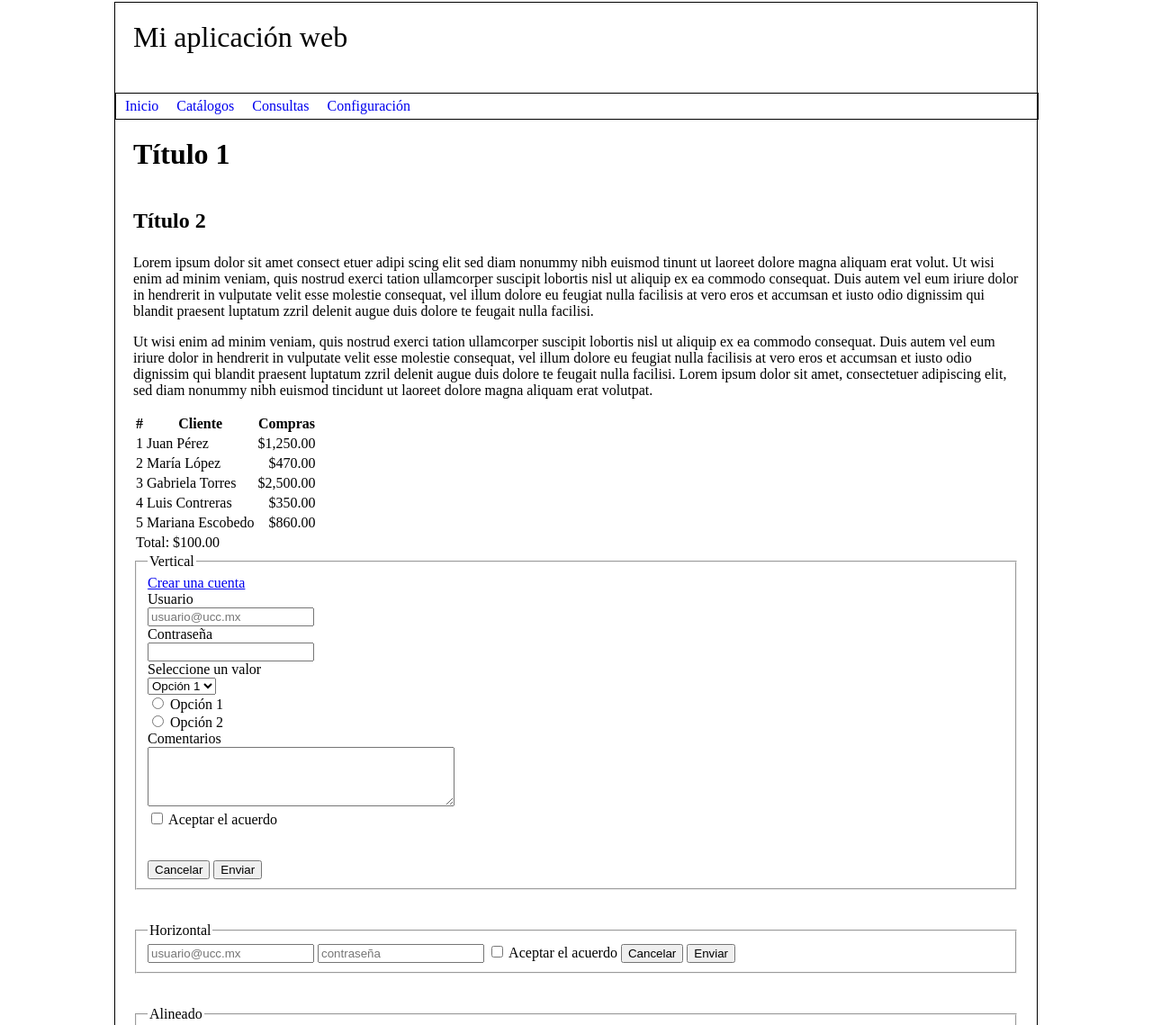
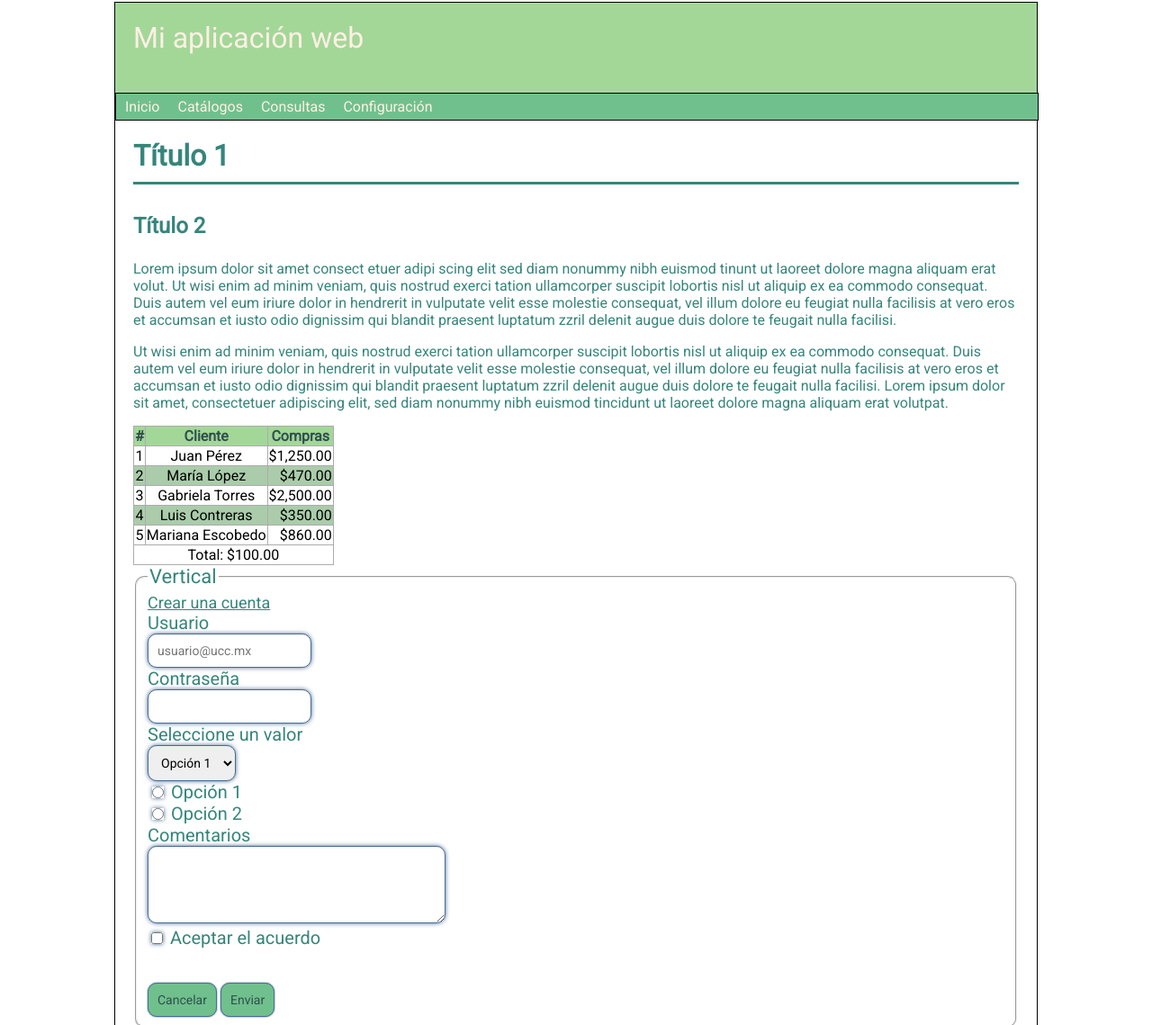
Before and after one commit to UCC-Programacion-Web-II-2020/ejercicio-css-LuisDonaldoSG, a plain HTML site: page E02/index.html in a window 1280 px wide. Shown: the part 6-1145 px from the top of the page at 90% size. Drawn offline with Linux system fonts and the light colour scheme.

Commit message:
ejercicios css terminados

```diff
--- a/E01/estilos.css
+++ b/E01/estilos.css
@@ -4,10 +4,71 @@
  /************************************************/
 /*Coloca a continuación tu solución*/
 
+#lote1{
+    background-color: #ffefe4;
+}
 
+ #lote2{
+     background-color: #7cafb2;
+ }
 
+ #lote3{
+     background-color: #e4fdff;
+ }
 
+ h1{
+     color: #b29d8e;
+     text-align: center;
+     text-shadow: 1px 1px 2px black;
+ }
 
+ p{
+     text-transform: uppercase;
+ }
+
+ .hombre{
+     color: #0000ff;
+ }
+
+ .mujer{
+     color: #ff66ff;
+ }
+
+ .familia{
+     text-decoration: underline;
+ }
+
+ .menor{
+     text-transform: capitalize;
+ }
+
+ #casa2 .familia{
+     text-align: right;
+ }
+
+#casa2  .visita{
+    font-weight: bold;
+}
+
+#casa2 > p{
+    font-style: italic;
+}
+
+#casa1 .visita .hombre{
+    font-size: 22px;
+}
+
+#casa3 .familia .mujer{
+    letter-spacing: 10px;
+}
+
+#casa2 .visita :last-child{
+    cursor: pointer;
+}
+
+#casa3 .familia :first-child{
+    transform: rotate(5deg);
+}
 
  /************************************************/
  /************************************************/
--- a/E02/estilos.css
+++ b/E02/estilos.css
@@ -1,3 +1,5 @@
+*{font-family: 'Roboto', sans-serif;}
+
 /*quitar los border a la imágenes cuanto son hipervínculos*/
 img{ border:0; }
 
@@ -26,18 +28,21 @@ h2{	font-size: 1.5em; }
 /*Color en degradado creado en http://www.colorzilla.com/gradient-editor/ */
 	padding: 20px;
 	height:60px;
+	background-color: #A3D798;
 }
 
 #header h1 {
 	margin: 0;
 	font-weight:300;
+	color: #ffefe4;
 }
 /*********************************/
 /*Menú*/
 #navigation {
 	float: left;
 	width: 100%;
-	border:1px solid #000
+	border:1px solid #000;
+	background-color: #70C08D;
 }
 
 #navigation ul {
@@ -53,9 +58,10 @@ h2{	font-size: 1.5em; }
 	float: left;
 	padding: 5px 10px;
 	text-decoration: none;
+	color: #ffefe4;
 }
 
-#navigation li a:hover { background:#FF0000; }
+#navigation li a:hover { background:#36857B; }
 /*********************************/
 /*Contenido*/
 #content {
@@ -65,15 +71,82 @@ h2{	font-size: 1.5em; }
 
 #content a {
 	/* Color de los hipervinculos*/
+	font-size: 18px;
+	color: #36857B;
 }
 
 #content h1 {
 	padding-bottom: 10px;
+	border-bottom: solid #36857B;
 }
 
 #content h1, #content h2 {
 	margin: 0 0 1em 0;
+	color: #36857B;
 }
+
+p{
+	color: #36857B;
+}
+
+
+th{
+	background-color: #A3D798;
+	color: darkslategrey;
+}
+
+table{
+	text-align: center;
+	border-collapse: collapse;
+}
+
+th,td {
+	border: 1px solid #acacac;
+}
+
+tr:nth-child(even){
+	background-color: #aaccaa;
+}
+
+legend{
+	font-size: 22px;
+	color: #36857B;
+}
+
+label{
+	font-size: 20px;
+	color: #36857B;
+}
+
+fieldset{
+	border-radius: 10px;
+}
+
+form  select,
+form input,
+form textarea{
+	border-radius: 10px;
+	padding: 10px;
+	border: 1px solid #486c94;
+	font-size: 14px;
+	box-shadow: 0 0 5px #486c94 ;
+}
+
+button{
+	border-radius: 10px;
+	padding: 10px;
+	border: 1px solid #486c94;
+	font-size: 14px;
+	background-color: #70C08D;
+	color: darkslategrey;
+	box-shadow: 0 0 2px #486c94 ;
+}
+
+button:hover{
+	background-color: #36857B;
+	color: #ffefe4;
+}
+
 /*********************************/
 /*Pie*/
 #footer {
@@ -81,6 +154,7 @@ h2{	font-size: 1.5em; }
 	padding: 15px;
 	height: 150px;
 	border: 1px solid #000;
+	background-color: #A3D798;
 }
 
 #footer p { float:right; }
@@ -93,10 +167,17 @@ h2{	font-size: 1.5em; }
 	text-align:left;
 	margin: 0 0 10px 0;
 	padding:0;
+	font-size: 18px;
 }
 
 #footer ul li a {
 	text-decoration:none;
+	color: #36857B;
+
+}
+
+#footer ul li a :after{
+	color: #36857B;
 }
 
 #footer ul li a:hover {	text-decoration:underline; }
--- a/E02/index.html
+++ b/E02/index.html
@@ -3,7 +3,9 @@
 <head>
   <meta charset="utf-8">
   <link rel="stylesheet" type="text/css" href="estilos.css" />
-  <title>CSS Temas</title>
+    <link href="https://fonts.googleapis.com/css2?family=Roboto&display=swap" rel="stylesheet">
+    <script src="https://kit.fontawesome.com/037833cdc3.js" crossorigin="anonymous"></script>
+    <title>CSS Temas</title>
 </head>
 <body>
     <div id="container">
@@ -186,9 +188,9 @@
             </ul>
             <div class="iconos">
                 <div class="visitanos">Visitanos en</div>
-                <a href="http://www.facebook.com" target="_blank"><img src="warning.png" width="32" height="32"></a>
-                <a href="http://www.twitter.com" target="_blank"><img src="warning.png" width="32" height="32"></a>
-                <a href="http://www.youtube.com" target="_blank"><img src="warning.png" width="32" height="32"></a>
+                <a href="http://www.facebook.com" target="_blank"><img src="facebook.png" width="32" height="32"></a>
+                <a href="http://www.twitter.com" target="_blank"><img src="twitter.png" width="32" height="32"></a>
+                <a href="http://www.youtube.com" target="_blank"><img src="youtube.png" width="32" height="32"></a>
             </div>
             <h2>Mi aplicación web</h2>
             <p>Copyright © App name, 20XX</p>
```
Also changed, not shown: E02/facebook.png (added), E02/twitter.png (added), E02/youtube.png (added), 1 other file.
